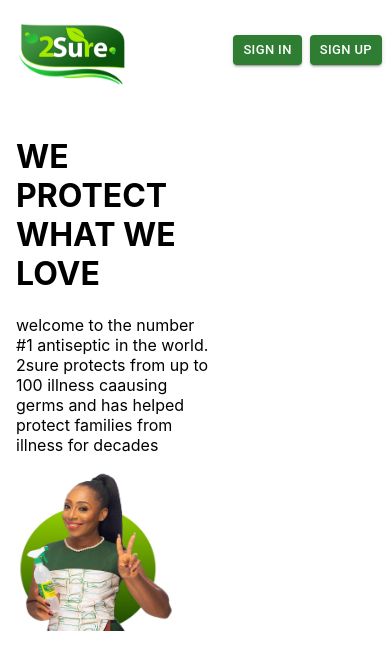
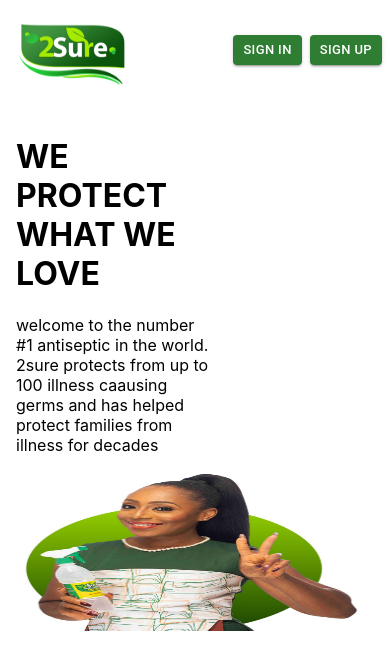
Before and after one commit to lazynerdlab/prc-sandbox, a React (Create React App) app: page / in a window 390 px wide. Shown: the top 670 px of the page. Built offline with nearby package versions, Linux system fonts and the light colour scheme.

Commit message:
beta commit

```diff
--- a/src/pages/Home/Home.scss
+++ b/src/pages/Home/Home.scss
@@ -35,7 +35,7 @@
       width: 40rem;
       @media only screen and (max-width: 600px) {
         height: 10rem;
-        width: 10rem;
+        width: 90vw;
       }
     }
   }
```
